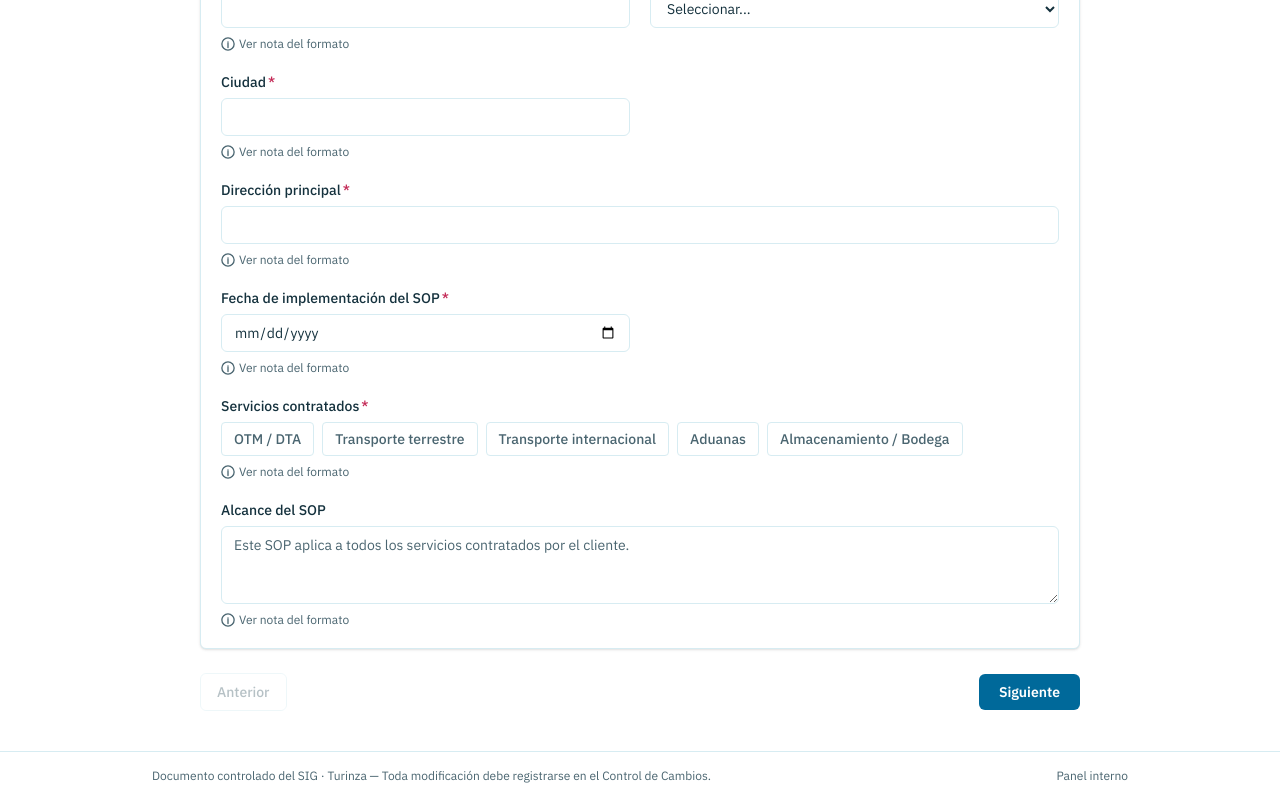
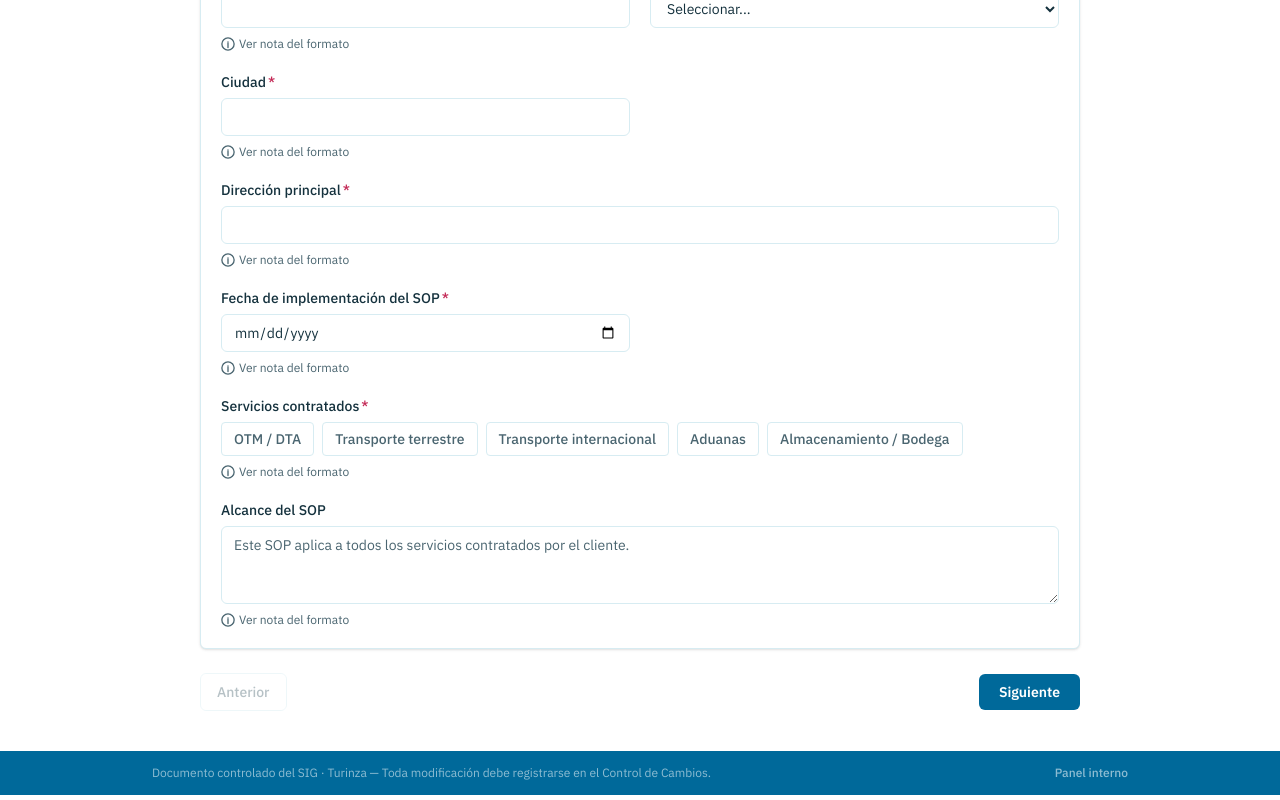
Before and after one commit to ADT-26/sop.turinza, a Next.js app: page / in a window 1280 px wide. Shown: the part 653-1453 px from the top of the page. Built offline with nearby package versions, Linux system fonts and the light colour scheme.

Commit message:
Footer y SOP interno

```diff
--- a/src/app/dashboard/[id]/page.tsx
+++ b/src/app/dashboard/[id]/page.tsx
@@ -73,7 +73,7 @@ export default async function DetalleSopPage({ params }: { params: Promise<{ id:
               {data.datosGenerales.cliente}
             </h1>
             <div className="mt-1.5 flex flex-wrap items-center gap-3">
-              <Badge>{sop.estado}</Badge>
+              <Badge dark>{sop.estado}</Badge>
               <span className="font-mono text-xs text-white/40">
                 {new Date(sop.createdAt).toLocaleString("es-CO")}
               </span>
--- a/src/components/layout/Footer.tsx
+++ b/src/components/layout/Footer.tsx
@@ -2,16 +2,16 @@ import Link from "next/link";
 
 export function Footer() {
   return (
-    <footer className="border-t border-line bg-white">
-      <div className="mx-auto flex max-w-5xl flex-col items-start gap-2 px-6 py-4 text-xs text-ink-muted sm:flex-row sm:items-center sm:justify-between sm:gap-4">
-        <span>
+    <footer className="bg-primary-dark">
+      <div className="mx-auto flex max-w-5xl flex-col items-start gap-2 px-6 py-3.5 text-xs sm:flex-row sm:items-center sm:justify-between sm:gap-4">
+        <span className="text-white/55">
           Documento controlado del SIG · Turinza — Toda modificación debe registrarse en el Control
           de Cambios.
         </span>
         <Link
           href="/dashboard"
           prefetch={false}
-          className="shrink-0 hover:text-primary-dark hover:underline"
+          className="shrink-0 font-medium text-white/55 hover:text-white transition-colors"
         >
           Panel interno
         </Link>
--- a/src/components/ui/Badge.tsx
+++ b/src/components/ui/Badge.tsx
@@ -8,7 +8,30 @@ const BADGE_STYLES: Record<string, string> = {
   Baja: "bg-emerald-50 text-emerald-700 border-emerald-200",
 };
 
-export function Badge({ children }: { children: string }) {
+// Variante para usar sobre fondos oscuros (teal/navy):
+// píldora blanca translúcida que funciona en cualquier header oscuro
+const BADGE_DARK_ACCENT: Record<string, string> = {
+  Aprobado: "border-emerald-300/50 bg-emerald-400/20 text-emerald-200",
+  "En revisión": "border-amber-300/50 bg-amber-400/20 text-amber-200",
+  Obsoleto: "border-white/20 bg-white/10 text-white/50",
+  Alta: "border-accent/50 bg-accent/20 text-accent/90",
+  Media: "border-amber-300/50 bg-amber-400/20 text-amber-200",
+  Baja: "border-emerald-300/50 bg-emerald-400/20 text-emerald-200",
+};
+
+export function Badge({ children, dark }: { children: string; dark?: boolean }) {
+  if (dark) {
+    const style =
+      BADGE_DARK_ACCENT[children] ?? "border-white/25 bg-white/15 text-white/85";
+    return (
+      <span
+        className={`inline-flex items-center rounded-[4px] border px-2.5 py-0.5 font-mono text-[11px] font-semibold uppercase tracking-wide ${style}`}
+      >
+        {children}
+      </span>
+    );
+  }
+
   const style = BADGE_STYLES[children] ?? "bg-surface text-ink-muted border-line";
   return (
     <span
```
